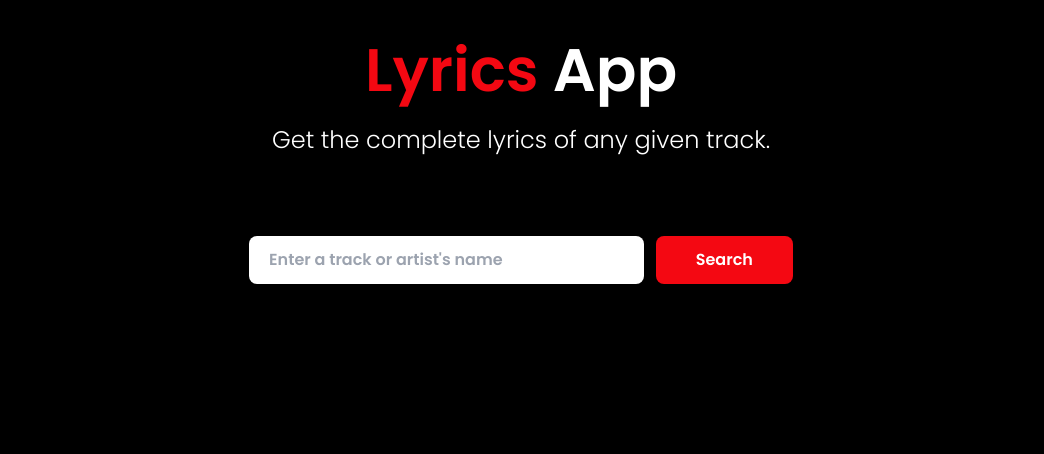
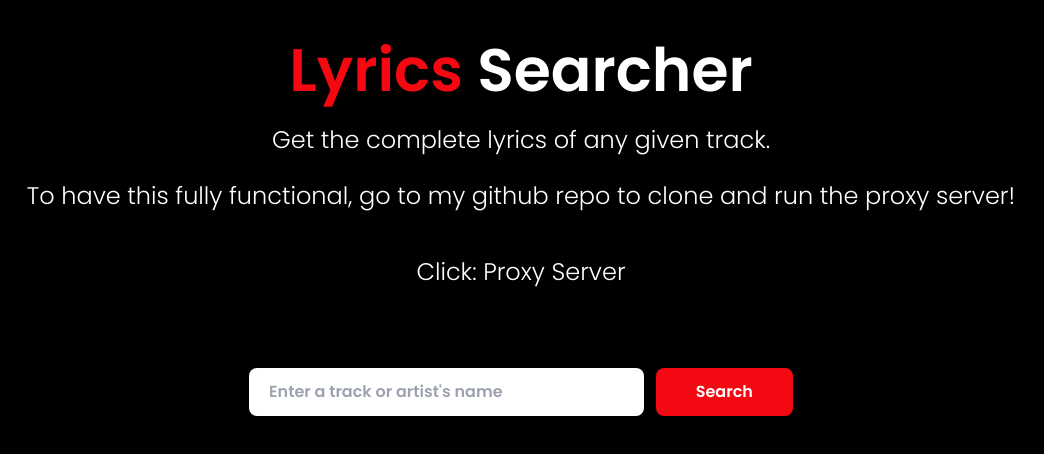
Before and after one commit to ElhamNawabi/lyrics-searcher, a Next.js app: page / in a window 1280 px wide. Shown: the top 454 px of the page, without its empty margins (119-1163 px from the left). Built offline with nearby package versions, Linux system fonts and the light colour scheme.

Commit message:
added instruction to run proxy server

```diff
--- a/pages/index.js
+++ b/pages/index.js
@@ -61,11 +61,18 @@ export default function Home() {
   return (
     <div className="flex flex-col md:px-12 px-0 relative bg-background font-poppins items-center min-h-screen">
       <h1 className="text-6xl font-bold text-primary mt-10">
-        <span className="text-active">Lyrics</span> App
+        <span className="text-active">Lyrics</span> Searcher
       </h1>
       <h2 className="text-primary text-2xl font-light mt-6">
         Get the complete lyrics of any given track.
       </h2>
+
+      <h2 className="text-primary text-2xl font-light mt-6">To have this fully functional, go to my github repo to clone and run the proxy server!</h2>
+
+      <a href="https://github.com/ElhamNawabi/proxy-server" target="_blank" rel="noopener noreferrer"
+        style={{paddingTop: '20px'}}>
+        <h3 className="text-primary text-2xl font-light mt-6">Click: Proxy Server</h3>
+      </a>
 
       <form className="sm:mx-auto mt-20 justify-center sm:w-full sm:flex"
         onSubmit={e => {
```
Also changed, not shown: pages/api/lyrics.js (added).
